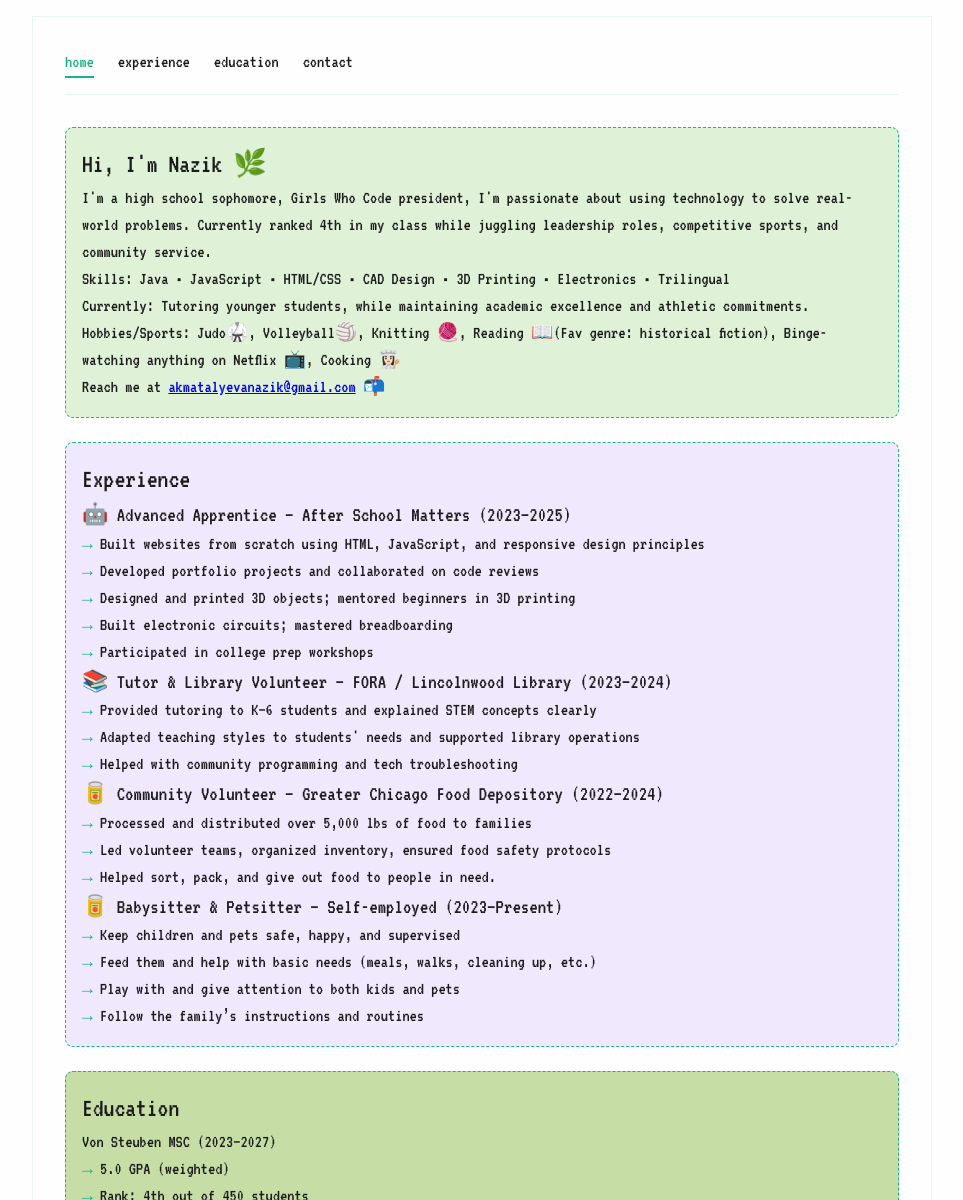
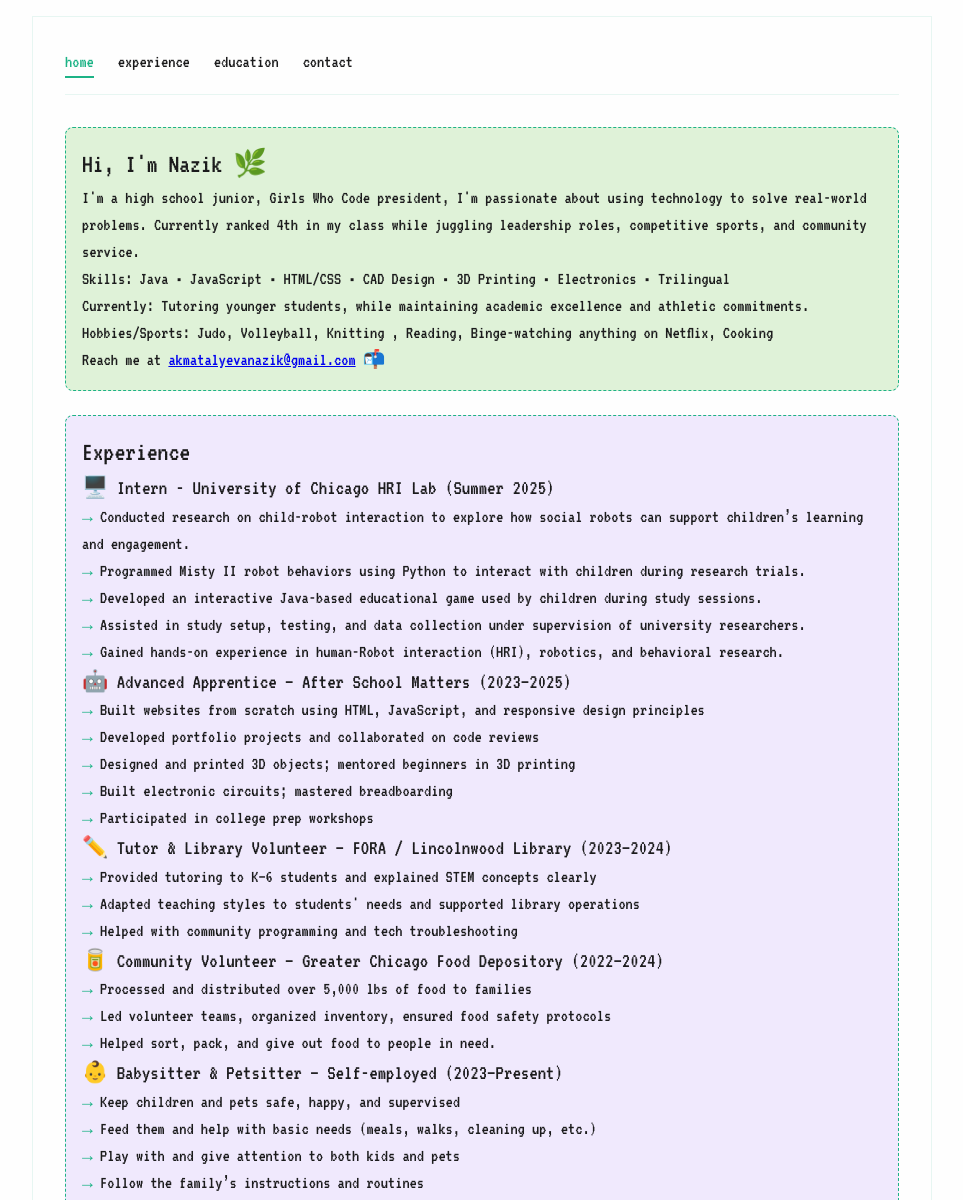
Before and after one commit to Nazikakmatalyeva/Nazikakmatalyeva.github.io, a plain HTML site: page index.html in a window 1280 px wide. Shown: the top 1200 px of the page, without its empty margins (158-1121 px from the left). Drawn offline with Linux system fonts and the light colour scheme.

Commit message:
Update index.html

```diff
--- a/index.html
+++ b/index.html
@@ -22,15 +22,23 @@
     <main>
       <section class="intro card green" id="intro">
         <h1>Hi, I'm Nazik 🌿</h1>
-        <p>I'm a high school sophomore, Girls Who Code president, I'm passionate about using technology to solve real-world problems. Currently ranked 4th in my class while juggling leadership roles, competitive sports, and community service.</p>
+        <p>I'm a high school junior, Girls Who Code president, I'm passionate about using technology to solve real-world problems. Currently ranked 4th in my class while juggling leadership roles, competitive sports, and community service.</p>
         <p><strong>Skills:</strong> Java • JavaScript • HTML/CSS • CAD Design • 3D Printing • Electronics • Trilingual</p>
         <p><strong>Currently:</strong> Tutoring younger students, while maintaining academic excellence and athletic commitments.</p>
-        <p> <strong>Hobbies/Sports:</strong> Judo🥋, Volleyball🏐, Knitting 🧶, Reading 📖(Fav genre: historical fiction), Binge-watching anything on Netflix 📺, Cooking 👩🏻‍🍳</p>
+        <p> <strong>Hobbies/Sports:</strong> Judo, Volleyball, Knitting , Reading, Binge-watching anything on Netflix, Cooking </p>
         <p>Reach me at <a href="mailto:akmatalyevanazik@gmail.com">akmatalyevanazik@gmail.com</a> 📬</p>
       </section>
 
       <section class="card purple" id="experience">
         <h2>Experience</h2>
+        <h3>🖥️ Intern - University of Chicago HRI Lab (Summer 2025)</h3>
+        <ul>
+          <li>Conducted research on child-robot interaction to explore how social robots can support children’s learning and engagement.</li>
+          <li>Programmed Misty II robot behaviors using Python to interact with children during research trials.</li>
+          <li>Developed an interactive Java-based educational game used by children during study sessions.</li>
+          <li>Assisted in study setup, testing, and data collection under supervision of university researchers.</li>
+          <li>Gained hands-on experience in human-Robot interaction (HRI), robotics, and behavioral research.</li>
+        </ul>
         <h3>🤖 Advanced Apprentice – After School Matters (2023–2025)</h3>
         <ul>
           <li>Built websites from scratch using HTML, JavaScript, and responsive design principles</li>
@@ -39,7 +47,7 @@
           <li>Built electronic circuits; mastered breadboarding</li>
           <li>Participated in college prep workshops</li>
         </ul>
-        <h3>📚 Tutor & Library Volunteer – FORA / Lincolnwood Library (2023–2024)</h3>
+        <h3>✏️ Tutor & Library Volunteer – FORA / Lincolnwood Library (2023–2024)</h3>
         <ul>
           <li>Provided tutoring to K–6 students and explained STEM concepts clearly</li>
           <li>Adapted teaching styles to students' needs and supported library operations</li>
@@ -51,7 +59,7 @@
           <li>Led volunteer teams, organized inventory, ensured food safety protocols</li>
           <li>Helped sort, pack, and give out food to people in need.</li>
         </ul>
-        <h3>🥫 Babysitter & Petsitter – Self-employed (2023–Present)</h3>
+        <h3>👶 Babysitter & Petsitter – Self-employed (2023–Present)</h3>
         <ul>
           <li>Keep children and pets safe, happy, and supervised</li>
           <li>Feed them and help with basic needs (meals, walks, cleaning up, etc.)</li>
@@ -72,11 +80,12 @@
       </section>
 
       <section class="card faded">
-        <h2>Achievements</h2>
+        <h2>Awards/Certifications</h2>
         <ul>
           <li>🏅 1st Place in multiple state Judo championships (2019–2024)</li>
           <li>🥉 3rd Place, National Judo Championship (2022)</li>
           <li>💻 IC3 Digital Literacy (2025)</li>
+          <li>🐍Python and Java Certifcation (2025)</li>
         </ul>
       </section>
 
```
